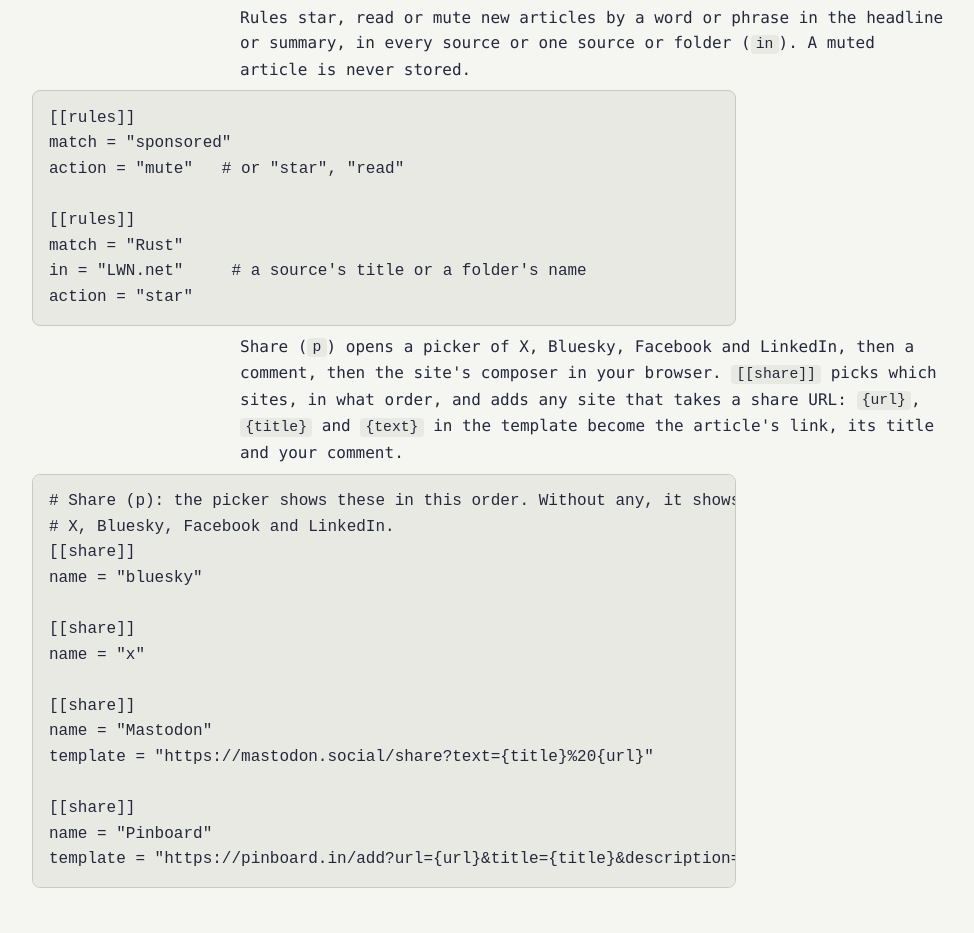
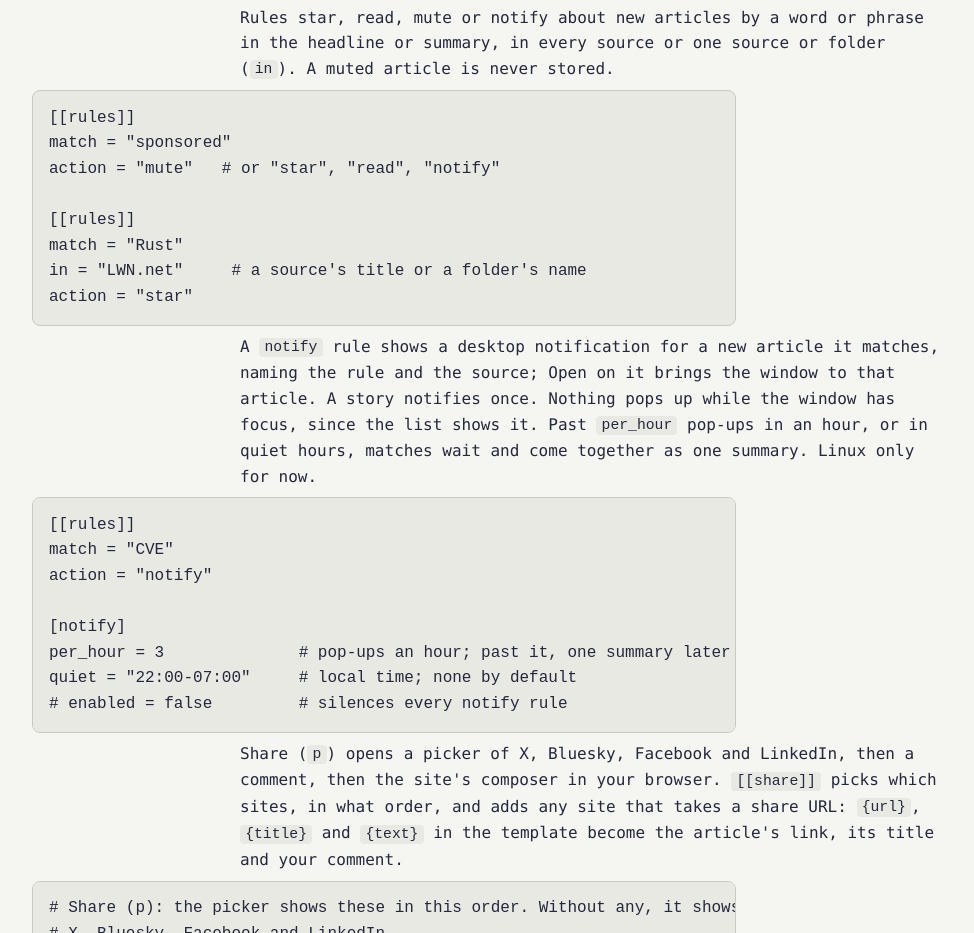
Before and after one commit to avdrav1/gutenberg, a plain HTML site: page site/index.html in a window 1280 px wide. Shown: the part 6489-7422 px from the top of the page, without its empty margins (48-1022 px from the left). Drawn offline with Linux system fonts and the light colour scheme.

Commit message:
Docs: notify rules on the site, changelog; S10.1 in review
Co-Authored-By: Claude Opus 5.5 <noreply@anthropic.com>

```diff
--- a/site/index.html
+++ b/site/index.html
@@ -198,15 +198,24 @@ size = 14   # 8 to 32
 
 [keys]
 hints = true   # the key bar along the bottom</pre>
-  <p>Rules star, read or mute new articles by a word or phrase in the headline or summary, in every source or one source or folder (<code>in</code>). A muted article is never stored.</p>
+  <p>Rules star, read, mute or notify about new articles by a word or phrase in the headline or summary, in every source or one source or folder (<code>in</code>). A muted article is never stored.</p>
   <pre class="block">[[rules]]
 match = "sponsored"
-action = "mute"   # or "star", "read"
+action = "mute"   # or "star", "read", "notify"
 
 [[rules]]
 match = "Rust"
 in = "LWN.net"     # a source's title or a folder's name
 action = "star"</pre>
+  <p>A <code>notify</code> rule shows a desktop notification for a new article it matches, naming the rule and the source; Open on it brings the window to that article. A story notifies once. Nothing pops up while the window has focus, since the list shows it. Past <code>per_hour</code> pop-ups in an hour, or in quiet hours, matches wait and come together as one summary. Linux only for now.</p>
+  <pre class="block">[[rules]]
+match = "CVE"
+action = "notify"
+
+[notify]
+per_hour = 3              # pop-ups an hour; past it, one summary later
+quiet = "22:00-07:00"     # local time; none by default
+# enabled = false         # silences every notify rule</pre>
   <p>Share (<code>p</code>) opens a picker of X, Bluesky, Facebook and LinkedIn, then a comment, then the site's composer in your browser. <code>[[share]]</code> picks which sites, in what order, and adds any site that takes a share URL: <code>{url}</code>, <code>{title}</code> and <code>{text}</code> in the template become the article's link, its title and your comment.</p>
   <pre class="block"># Share (p): the picker shows these in this order. Without any, it shows
 # X, Bluesky, Facebook and LinkedIn.
```
Also changed, not shown: docs/BACKLOG.md (+1 -1 lines), CHANGELOG.md.
